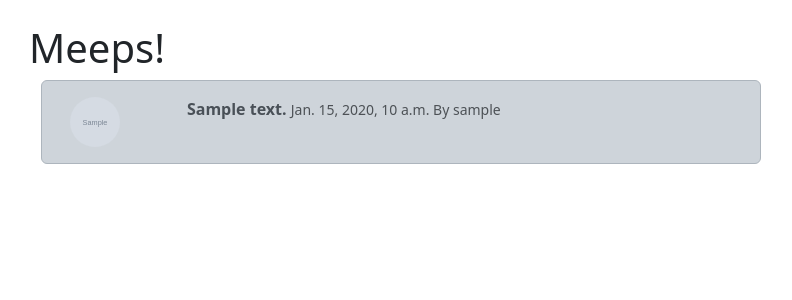
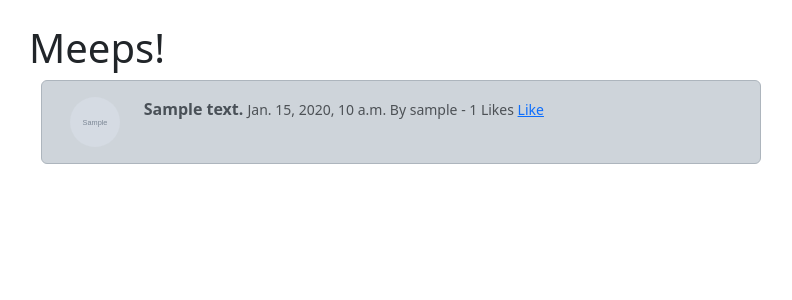
Before and after one commit to deepakselva23/socialmedia, a Django app: page / in a window 1280 px wide. Shown: the part 56-356 px from the top of the page, without its empty margins (53-845 px from the left). Run offline with Django 3.2, Linux system fonts and the light colour scheme; tables that the repository leaves empty hold one stand-in row (values such as "Sample post"); grey boxes marked "Sample" are stand-in pictures.

Commit message:
added likes in the post pages

```diff
--- a/twitter/models.py
+++ b/twitter/models.py
@@ -8,6 +8,10 @@ class Meep(models.Model):
     user = models.ForeignKey(User, on_delete=models.DO_NOTHING)
     body = models.CharField(max_length =200)
     created_at = models.DateTimeField(auto_now_add=True)
+    like = models.ManyToManyField(User, blank=True, related_name='liked_by')
+
+    def number_of_likes(self):
+        return self.like.count()
 
 
     def __str__(self):
--- a/twitter/templates/twitter/home.html
+++ b/twitter/templates/twitter/home.html
@@ -28,7 +28,14 @@
 
                                             <small class="text-muted">
                                                 {{ meep.created_at }} By
-                                                {{ meep.user }}
+                                                {{ meep.user }} -
+                                                {{ meep.number_of_likes }}  Likes
+                                                {% if user in meep.like.all %}
+                                                    <a href="{% url 'like_meep' meep.id %}">UnLike</a>
+                                                {% else %}
+                                                <a href="{% url 'like_meep' meep.id %}">Like</a>
+                                                {% endif %}
+
 
                                             </small>
                                         </div>
--- a/twitter/urls.py
+++ b/twitter/urls.py
@@ -9,6 +9,7 @@ urlpatterns=[
     path('logout/', views.logout_user, name='logout'),
     path('register/', views.register_user, name='register'),
     path('update_user/', views.update_user, name='update_user'),
+    path('meep/<int:pk>', views.like_meep, name='like_meep'),
 
 
 ]
--- a/twitter/views.py
+++ b/twitter/views.py
@@ -1,4 +1,4 @@
-from django.shortcuts import render, redirect
+from django.shortcuts import render, redirect, get_object_or_404
 from .models import Profile, Meep
 from django.contrib import messages
 
@@ -123,3 +123,18 @@ def update_user(request):
     else:
         messages.success(request, ("You must logged In to access this page"))
         return redirect('home')
+
+def like_meep(request, pk):
+
+    if request.user.is_authenticated:
+        meep = get_object_or_404(Meep, id=pk)
+
+        if meep.like.filter(id= request.user.id):
+            meep.like.remove(request.user)
+        else:
+            meep.like.add(request.user)
+        print("refer page ",)
+        return redirect(request.META.get('HTTP_REFERER'))
+    else:
+        messages.success(request, ("You must logged In to access this page"))
+        return redirect('home')
```
Also changed, not shown: twitter/templates/twitter/profile.html (+7 -1 lines).
